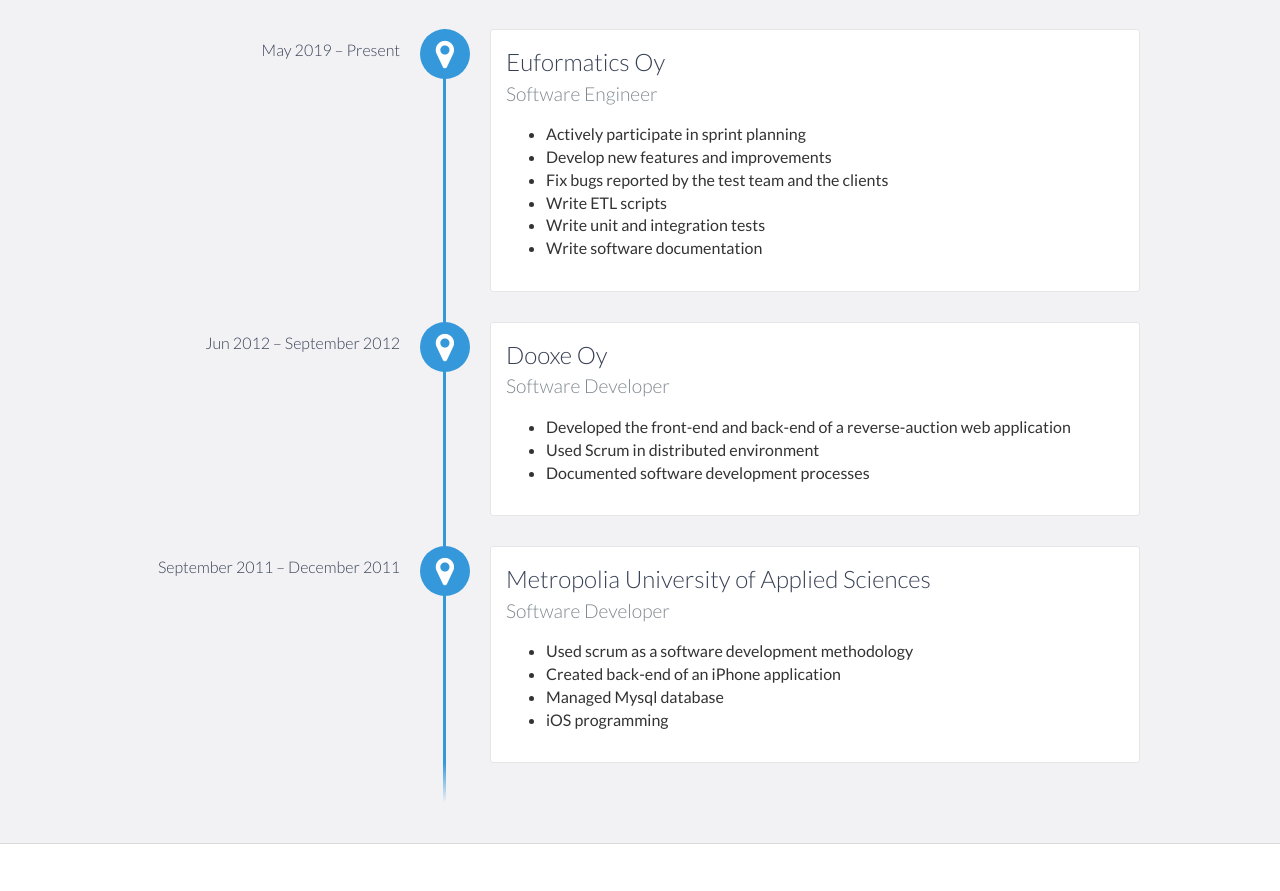
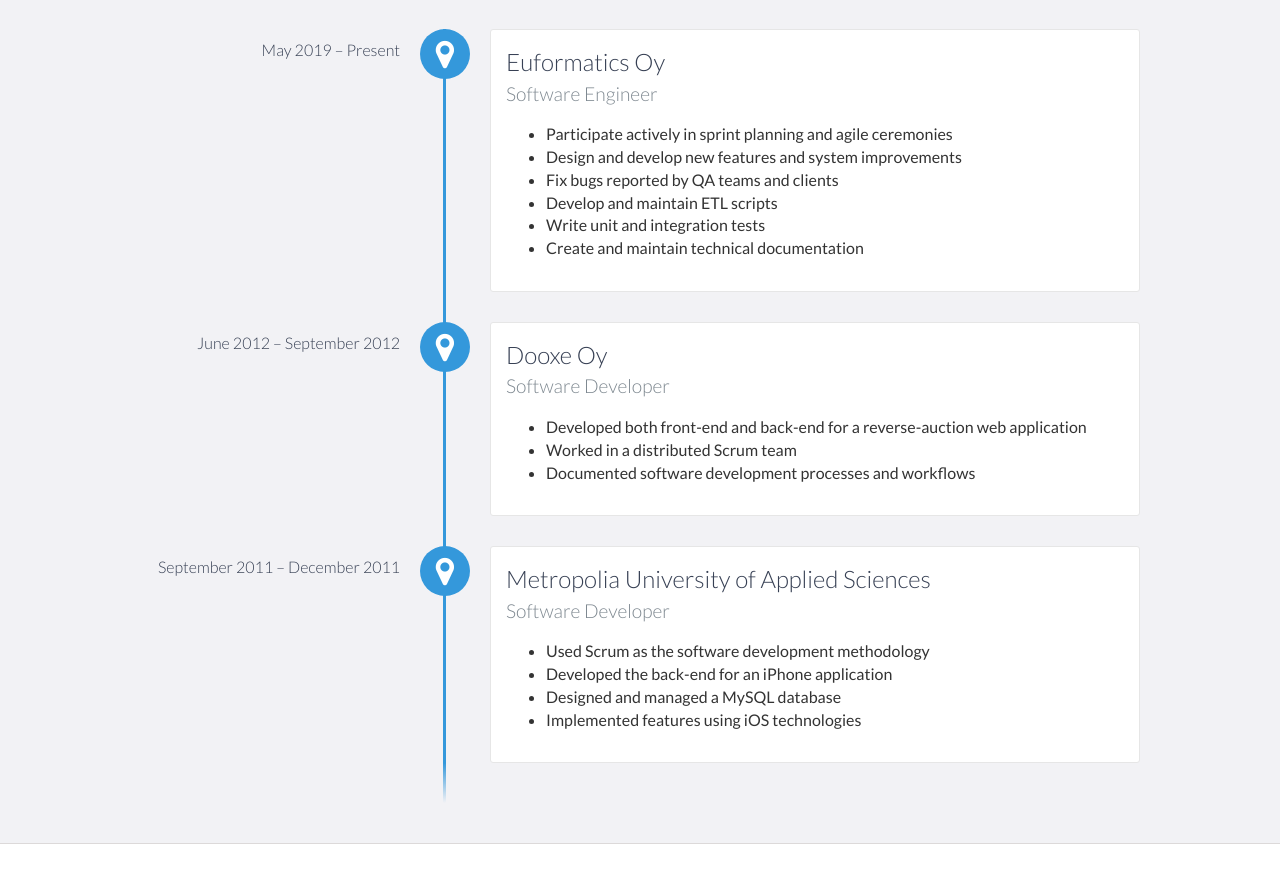
Before and after one commit to gorupria/dev-portfolio, a website: page index.html in a window 1280 px wide. Shown: the part 1420-2311 px from the top of the page. Drawn offline with nearby package versions, Linux system fonts and the light colour scheme.

Commit message:
Update professional experience

```diff
--- a/index.html
+++ b/index.html
@@ -98,22 +98,22 @@
                 <h3>Euformatics Oy</h3>
                 <h4>Software Engineer</h4>
                 <ul>
-                    <li>Actively participate in sprint planning</li>
-                    <li>Develop new features and improvements</li>
-                    <li>Fix bugs reported by the test team and the clients</li>
-                    <li>Write ETL scripts</li>
+                    <li>Participate actively in sprint planning and agile ceremonies</li>
+                    <li>Design and develop new features and system improvements</li>
+                    <li>Fix bugs reported by QA teams and clients</li>
+                    <li>Develop and maintain ETL scripts</li>
                     <li>Write unit and integration tests</li>
-                    <li>Write software documentation</li>
+                    <li>Create and maintain technical documentation</li>
                 </ul>
             </div>
 
-            <div data-date="Jun 2012 – September 2012">
+            <div data-date="June 2012 – September 2012">
                 <h3>Dooxe Oy</h3>
                 <h4>Software Developer</h4>
                 <ul>
-                    <li>Developed the front-end and back-end of a reverse-auction web application</li>
-                    <li>Used Scrum in distributed environment</li>
-                    <li>Documented software development processes</li>
+                    <li>Developed both front-end and back-end for a reverse-auction web application</li>
+                    <li>Worked in a distributed Scrum team</li>
+                    <li>Documented software development processes and workflows</li>
                 </ul>
             </div>
 
@@ -121,14 +121,15 @@
                 <h3>Metropolia University of Applied Sciences</h3>
                 <h4>Software Developer</h4>
                 <ul>
-                    <li>Used scrum as a software development methodology</li>
-                    <li>Created back-end of an iPhone application</li>
-                    <li>Managed Mysql database</li>
-                    <li>iOS programming</li>
+                    <li>Used Scrum as the software development methodology</li>
+                    <li>Developed the back-end for an iPhone application</li>
+                    <li>Designed and managed a MySQL database</li>
+                    <li>Implemented features using iOS technologies</li>
                 </ul>
             </div>
         </div>
     </div>
+
     <!-- End #experience -->
 
     <div id="education">
```
